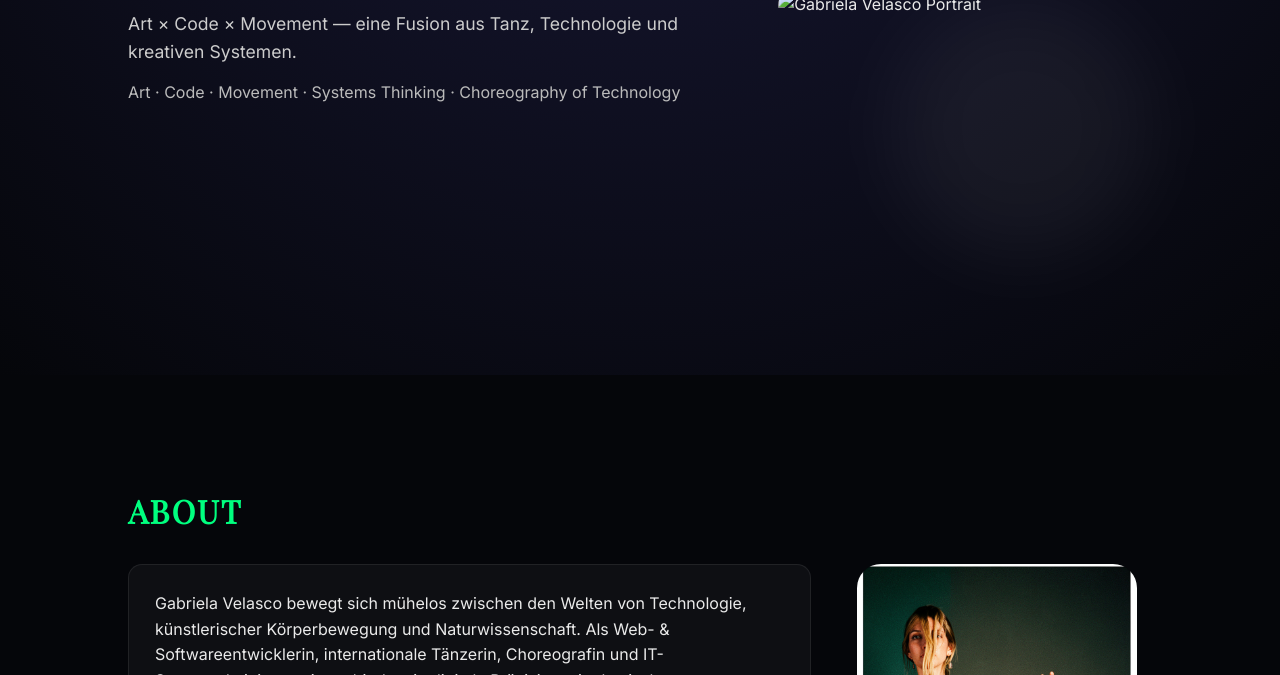
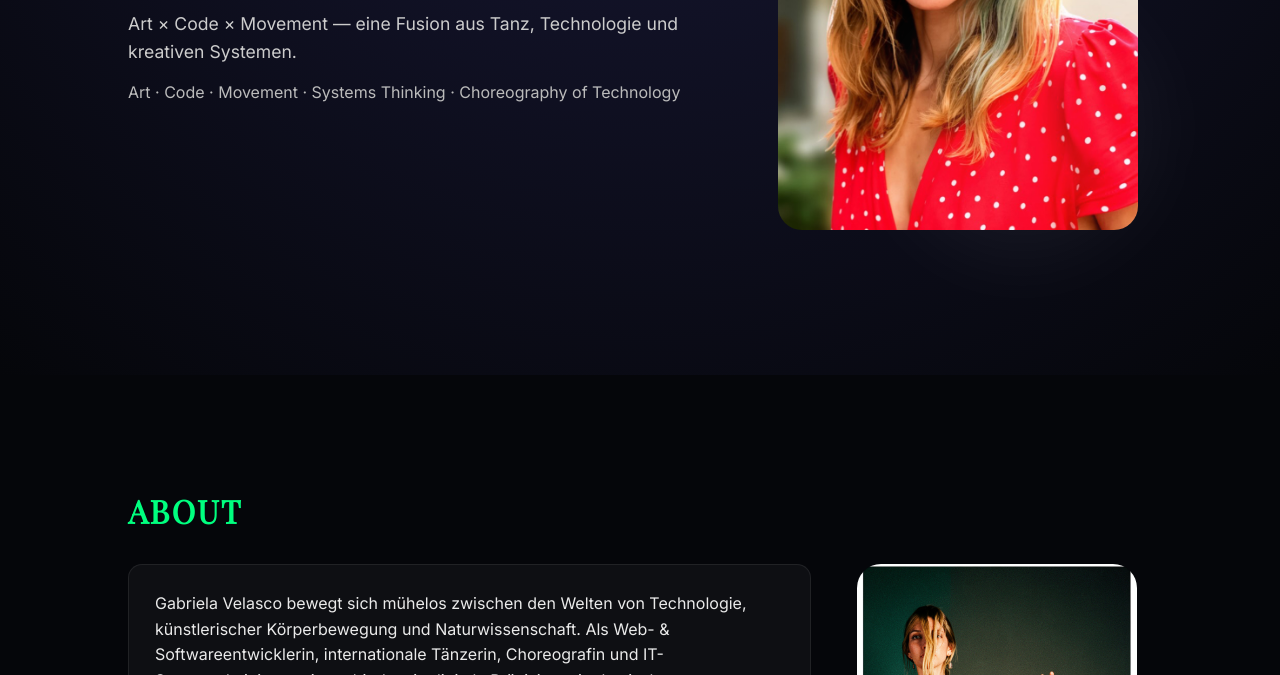
Before and after one commit to GabiVelasco/Curriculos_, a plain HTML site: page index.html in a window 1280 px wide. Shown: the part 425-1100 px from the top of the page. Drawn offline with nearby package versions, Linux system fonts and the light colour scheme; the site is published under a folder, as on GitHub Pages, so addresses that start at the root find nothing.

Commit message:
shlash taken off -

```diff
--- a/index.html
+++ b/index.html
@@ -451,7 +451,7 @@ footer{
       <div id="typing"></div>
     </div>
     <div class="hero-photo">
-      <img src="/img/dance_26_828x1035.png" alt="Gabriela Velasco Portrait">
+      <img src="img/dance_26_828x1035.png" alt="Gabriela Velasco Portrait">
     </div>
   </div>
 </header>
```
Also changed, not shown: .refact/buddy/state.json, 1 other file.
